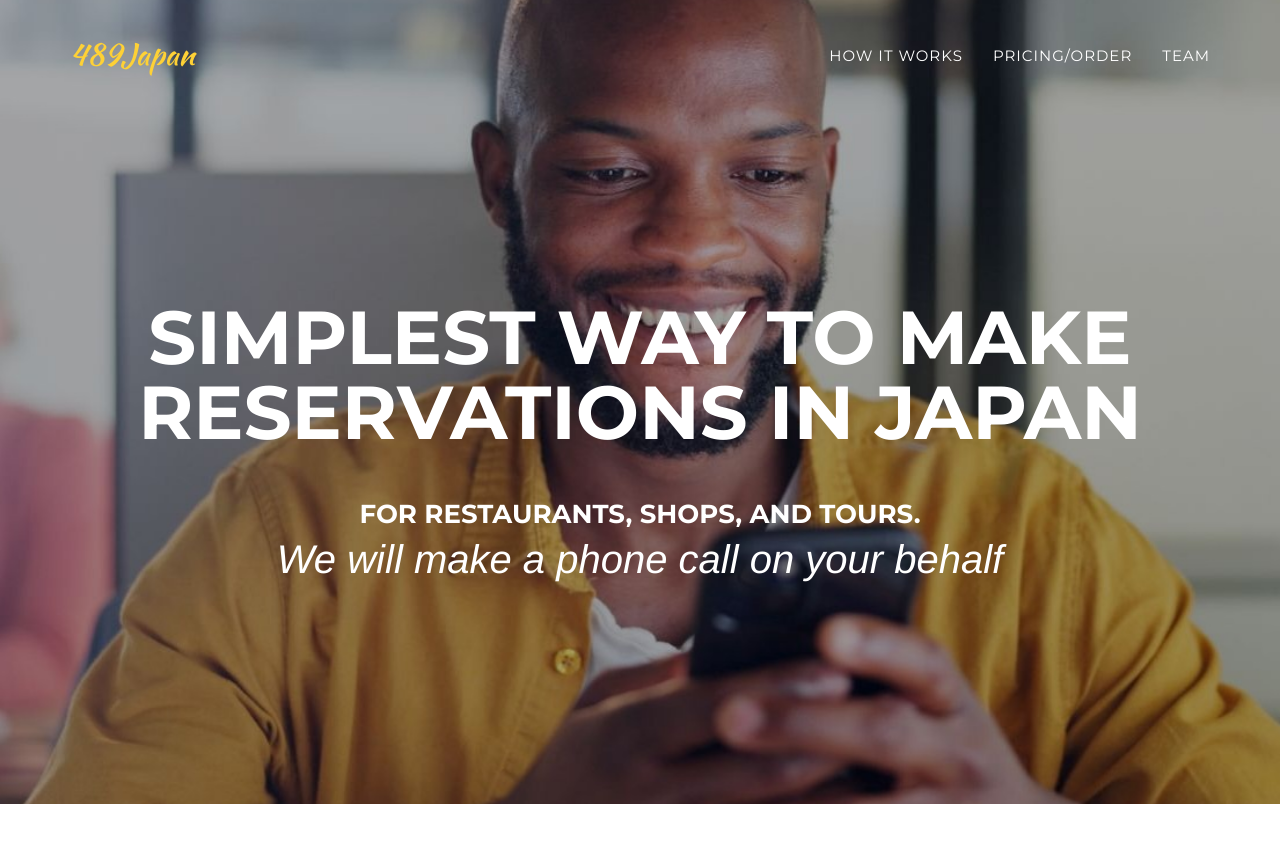
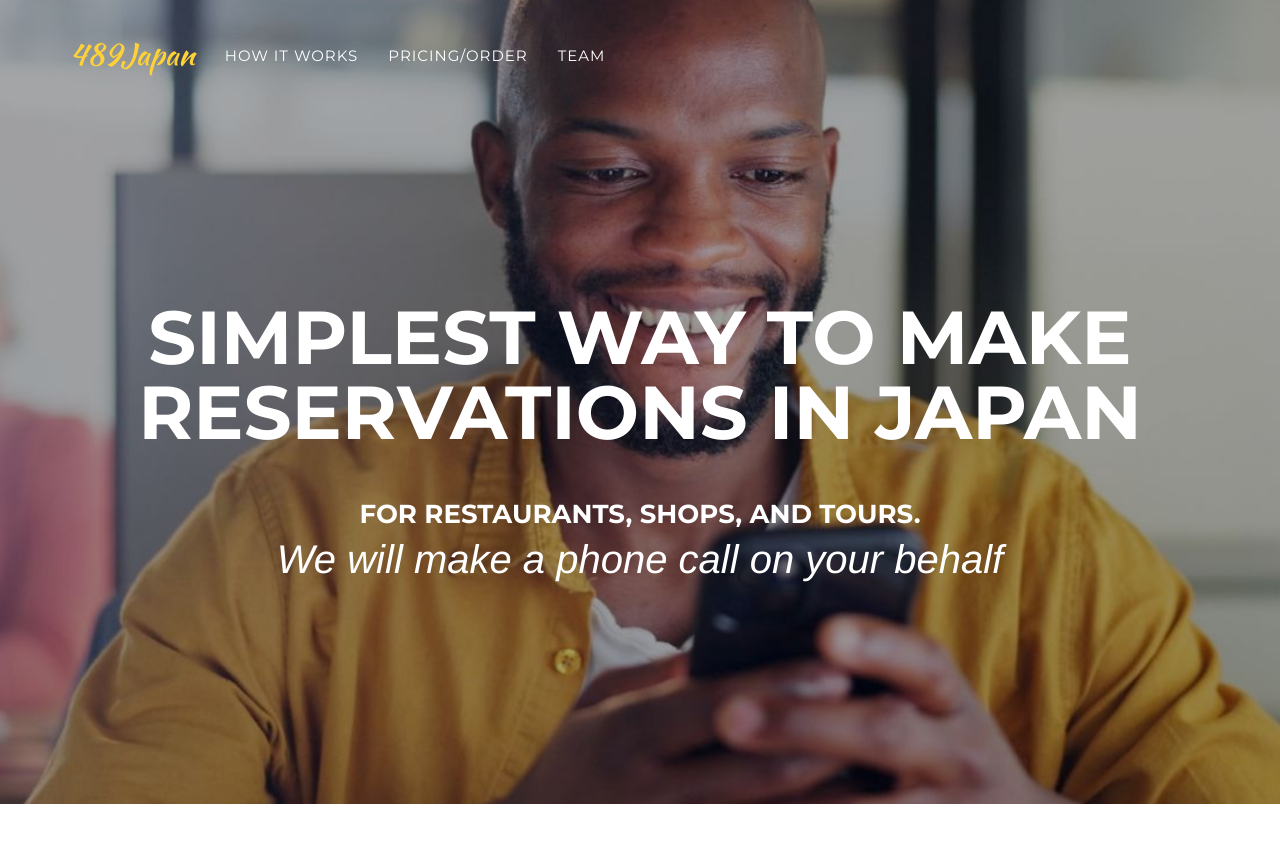
Before and after one commit to 489Japan/489Japan.github.io, a Jekyll site: the page built from index.html, in a window 1280 px wide and 900 px high. Shown: the top 843 px of the window. Built offline with Jekyll 4.4.1, drawn with Linux system fonts in a browser that asks for light colours; some web fonts are replaced.

Commit message:
Update header.html

```diff
--- a/_includes/header.html
+++ b/_includes/header.html
@@ -15,7 +15,10 @@
 
             <!-- Collect the nav links, forms, and other content for toggling -->
             <div class="collapse navbar-collapse" id="bs-example-navbar-collapse-1">
-                <ul class="nav navbar-nav navbar-right">
+                <ul class="nav navbar-nav">
+                    <li class="hidden">
+                        <a href="#page-top"></a>
+                    </li>
                     <li>
                         <a class="page-scroll" href="#about">How It Works</a>
                     </li>
```
